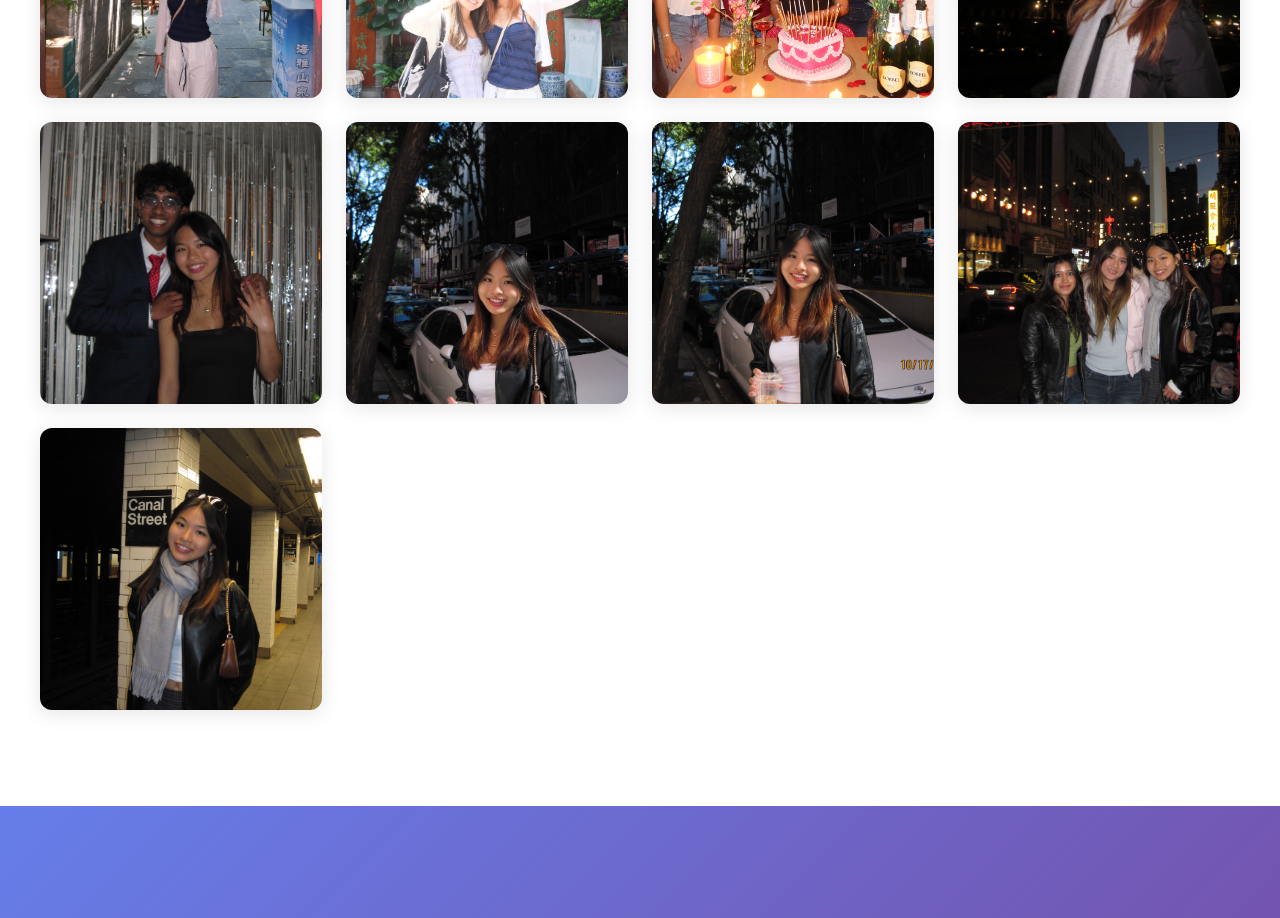
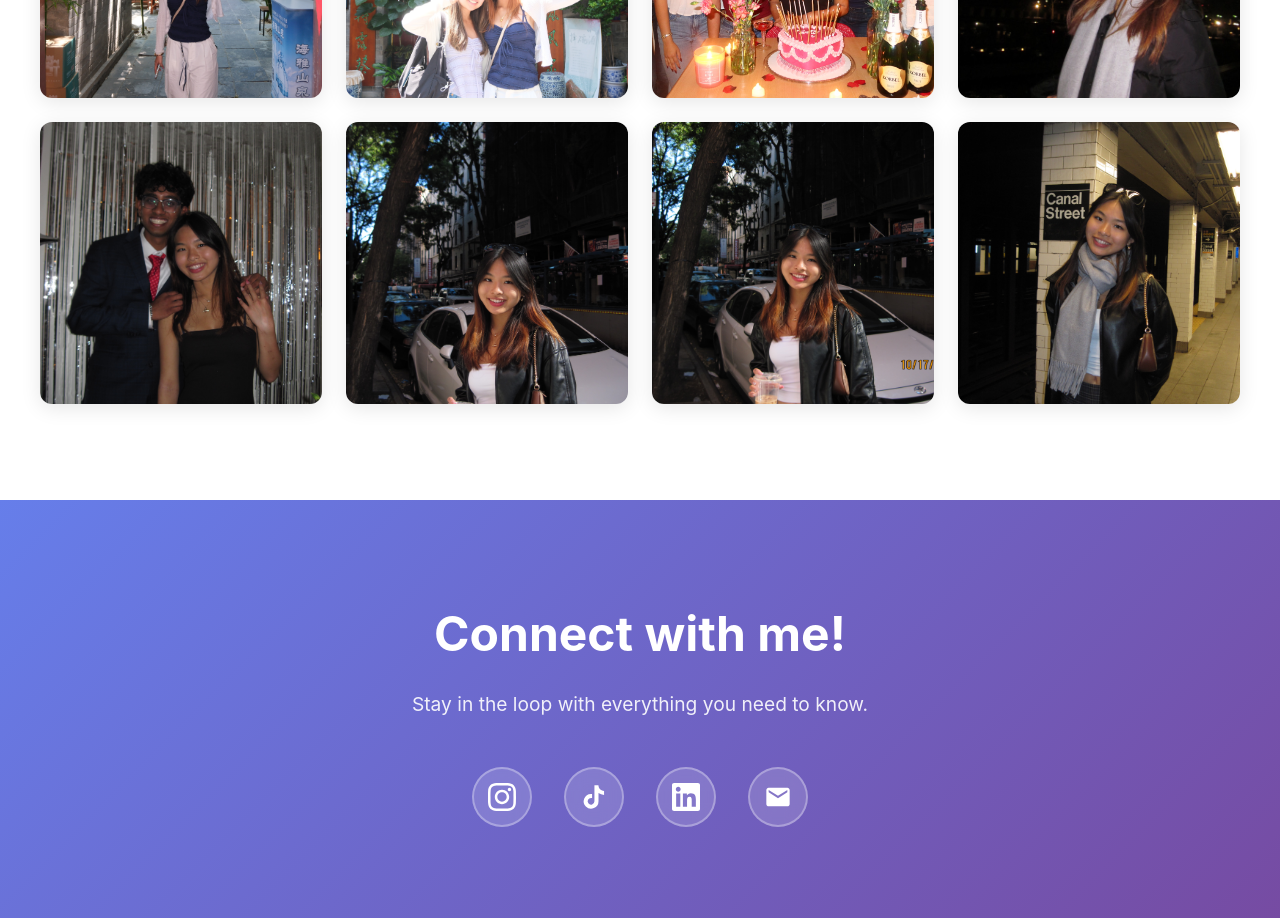
Before and after one commit to nicolette88888888-art/Nicolette-Portfolio, a Next.js app: page / in a window 1280 px wide. Shown: the part 3000-3918 px from the top of the page. Built offline with nearby package versions, Linux system fonts and the light colour scheme.

Commit message:
feat: reduce gallery to 8 images by removing 8th item

```diff
--- a/app/page.tsx
+++ b/app/page.tsx
@@ -12,7 +12,6 @@ const AVAILABLE_IMAGES = [
   '/images/IMG_7771.JPG',
   '/images/IMG_7813.JPG',
   '/images/IMG_7814.JPG',
-  '/images/IMG_7841.JPG',
   '/images/IMG_7847.JPG',
 ]
 
```
